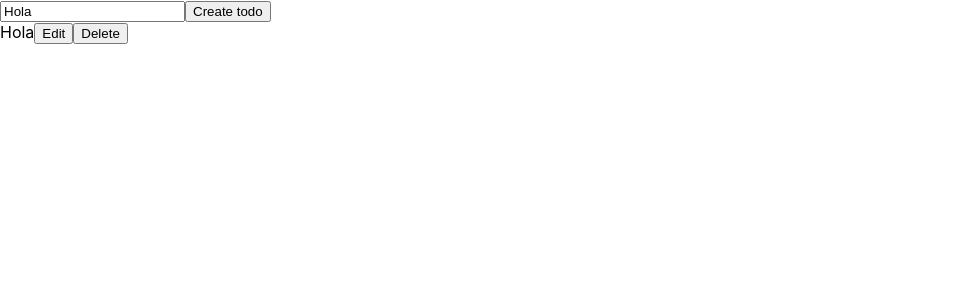
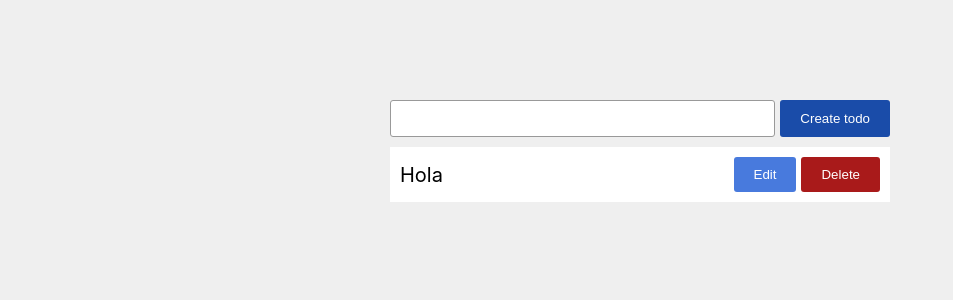
Before and after one commit to jeici21/lista-tareas, a React (Create React App) app in the folder lista-tareas/: page / in a window 1280 px wide. Both pictures are taken after a click on the input "Create todo". Shown: the top 300 px of the page, without its empty margins (0-953 px from the left). Built offline with nearby package versions, Linux system fonts and the light colour scheme.

Commit message:
Agregado botón delete y estilo inicial.

```diff
--- a/lista-tareas/src/App.css
+++ b/lista-tareas/src/App.css
@@ -1,38 +1,63 @@
-.App {
-  text-align: center;
+.todoContainer {
+    width: 500px;
+    margin: 100px auto;
+    display: flex;
+    flex-direction: column;
 }
 
-.App-logo {
-  height: 40vmin;
-  pointer-events: none;
+.todoCreateForm {
+    display: flex;
+    gap: 5px;
 }
 
-@media (prefers-reduced-motion: no-preference) {
-  .App-logo {
-    animation: App-logo-spin infinite 20s linear;
-  }
+.todoInput {
+    flex-grow: 1;
+    width: 100%;
+    padding: 10px;
+    border-radius: 3px;
+    border: solid 1px #999;
 }
 
-.App-header {
-  background-color: #282c34;
-  min-height: 100vh;
-  display: flex;
-  flex-direction: column;
-  align-items: center;
-  justify-content: center;
-  font-size: calc(10px + 2vmin);
-  color: white;
+.buttonCreate {
+    border: none;
+    border-radius: 3px;
+    background-color: rgb(26, 76, 169);
+    color: white;
+    padding: 10px 20px;
 }
 
-.App-link {
-  color: #61dafb;
+.todosContainer {
+    display: flex;
+    flex-direction: column;
+    gap: 5px;
+    margin-top: 10px;
 }
 
-@keyframes App-logo-spin {
-  from {
-    transform: rotate(0deg);
-  }
-  to {
-    transform: rotate(360deg);
-  }
+.todo {
+    padding: 10px;
+    background-color: white;
 }
+
+.todoTitle {
+    flex: 1;
+    font-size: 20px;
+}
+
+.todoUpdateForm,
+.todoInfo {
+    display: flex;
+    align-items: center;
+    gap: 5px;
+}
+
+button {
+    border: none;
+    border-radius: 3px;
+    background-color: rgb(72, 122, 221);
+    color: white;
+    padding: 10px 20px;
+}
+
+.buttonDelete {
+    background-color: rgb(169, 26, 26);
+}
--- a/lista-tareas/src/components/todo.jsx
+++ b/lista-tareas/src/components/todo.jsx
@@ -1,6 +1,6 @@
 import { useState } from "react";
 
-export default function Todo({ item, onUpdate }) {
+export default function Todo({ item, onUpdate, onDelete }) {
     const [isEdit, setIsEdit] = useState(false)
     const FormEdit = () => {
         const [newValue, setNewValue] = useState(item.title);
@@ -26,9 +26,9 @@ export default function Todo({ item, onUpdate }) {
     const TodoElement = () => {
         return (
             <div className="todoInfo">
-                {item.title}
-                <button onClick={() => setIsEdit(true)}>Edit</button>
-                <button>Delete</button>
+                <span className="todoTitle">{item.title}</span>
+                <button className="buttonUpdate" onClick={() => setIsEdit(true)}>Edit</button>
+                <button className="buttonDelete" onClick={(e) => onDelete(item.id)}>Delete</button>
             </div>
         )
     }
--- a/lista-tareas/src/components/todoApp.jsx
+++ b/lista-tareas/src/components/todoApp.jsx
@@ -16,6 +16,7 @@ export default function TodoApp() {
             completed: false
         };
         setTodos([...todos, newTodo]);
+        setTitle("");
     };//guardando el nuevo registro
     const handleUpdate = (id, value) => {
         const temp = [...todos];
@@ -23,6 +24,10 @@ export default function TodoApp() {
         item.title = value;
         setTodos(temp);
     };//actualizando registro
+    const handleDelete = (id) => {
+        const temp = todos.filter(item => item.id !== id);
+        setTodos(temp);
+    };//eliminando registro
 
     return (
         <div className="todoContainer">
@@ -33,7 +38,7 @@ export default function TodoApp() {
             <div className="todosContainer">
                 {
                     todos.map(item => (
-                        <Todo key={item.id} item={item} onUpdate={handleUpdate} />
+                        <Todo key={item.id} item={item} onUpdate={handleUpdate} onDelete={handleDelete} />
                     ))//mostrando cada elemento del arreglo
                 }
             </div>
--- a/lista-tareas/src/index.css
+++ b/lista-tareas/src/index.css
@@ -5,6 +5,7 @@ body {
     sans-serif;
   -webkit-font-smoothing: antialiased;
   -moz-osx-font-smoothing: grayscale;
+  background-color: #efefef;
 }
 
 code {
```
